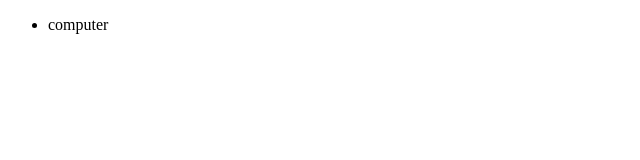
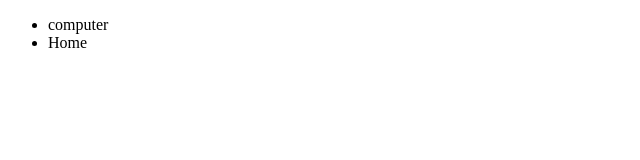
Before and after one commit to KevvKo/react-tree, a React (Create React App) app: page / in a window 1280 px wide. Shown: the top 160 px of the page, without its empty margins (0-640 px from the left). Built offline with nearby package versions, Linux system fonts and the light colour scheme.

Commit message:
implement global service

```diff
--- a/src/assets/mock.data.json
+++ b/src/assets/mock.data.json
@@ -26,5 +26,11 @@
         "children": [],
         "parent": "computer",
         "context": {}
+    },
+    {
+        "name": "Home",
+        "hasChildren": false,
+        "children": [],
+        "context": {}
     }
   ]
--- a/src/library/components/tree/tree.js
+++ b/src/library/components/tree/tree.js
@@ -1,7 +1,8 @@
-import React from 'react';
+import React, { createContext } from 'react';
 import PropTypes from 'prop-types';
 // Components
 import Leaf from '../leaf/leaf';
+import Branch from '../branch/branch';
 // Services
 import { treeService } from '../../services/treeService';
 
@@ -14,6 +15,7 @@ import { treeService } from '../../services/treeService';
 const Tree = (props) => {
 
     const service = treeService;
+    const ServiceContext = createContext(service);
     let tree;
     let leafs;
 
@@ -26,9 +28,12 @@ const Tree = (props) => {
 
 
     return(
-        <ul id='tree'>
-            { leafs}
-        </ul>
+        <ServiceContext.Provider>
+            <ul id='tree'>
+                <Branch />
+                {leafs}
+            </ul>
+        </ServiceContext.Provider>
     );
 };
 
```
Also changed, not shown: 1 other file (tests, documents, lock files or other folders).
